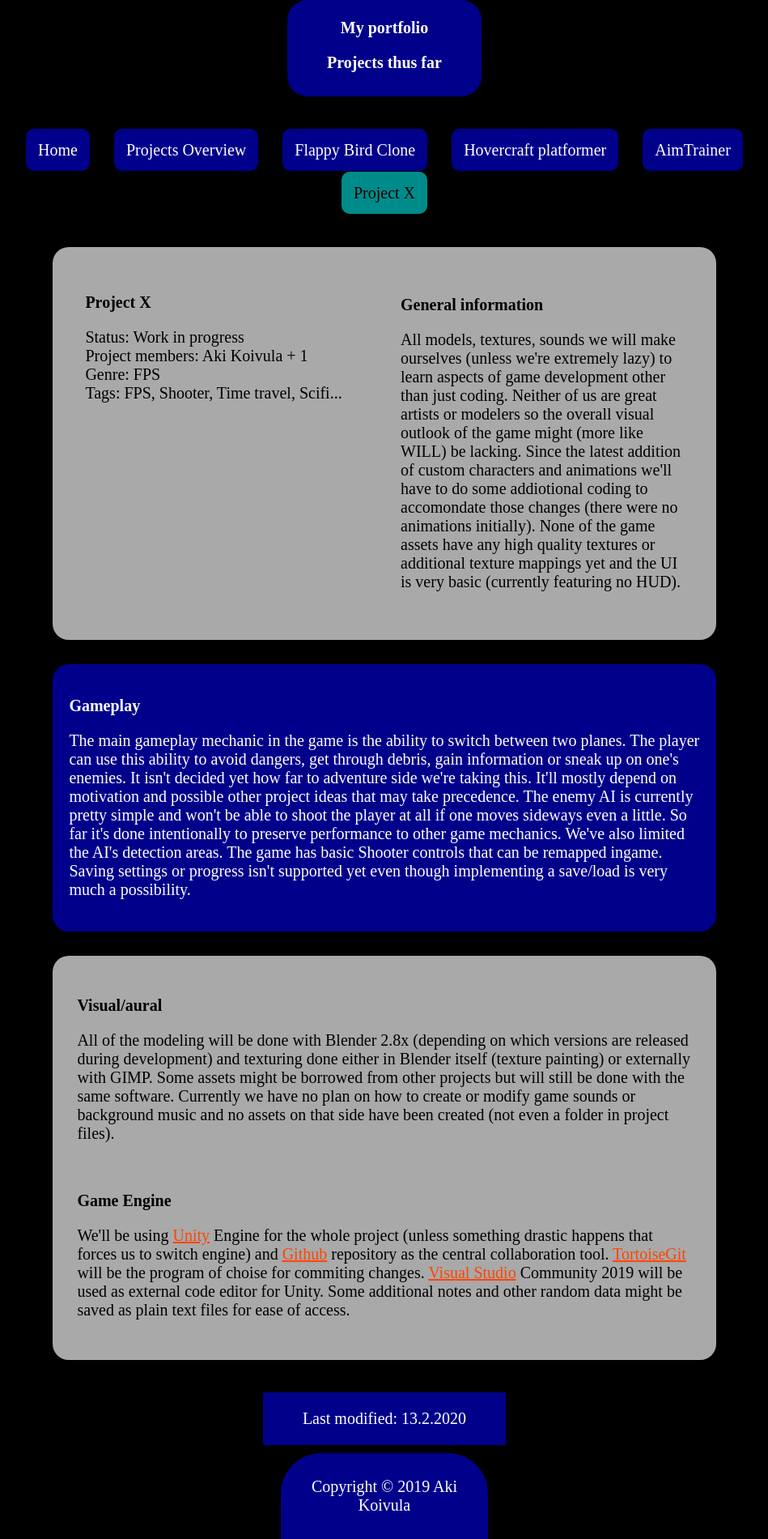
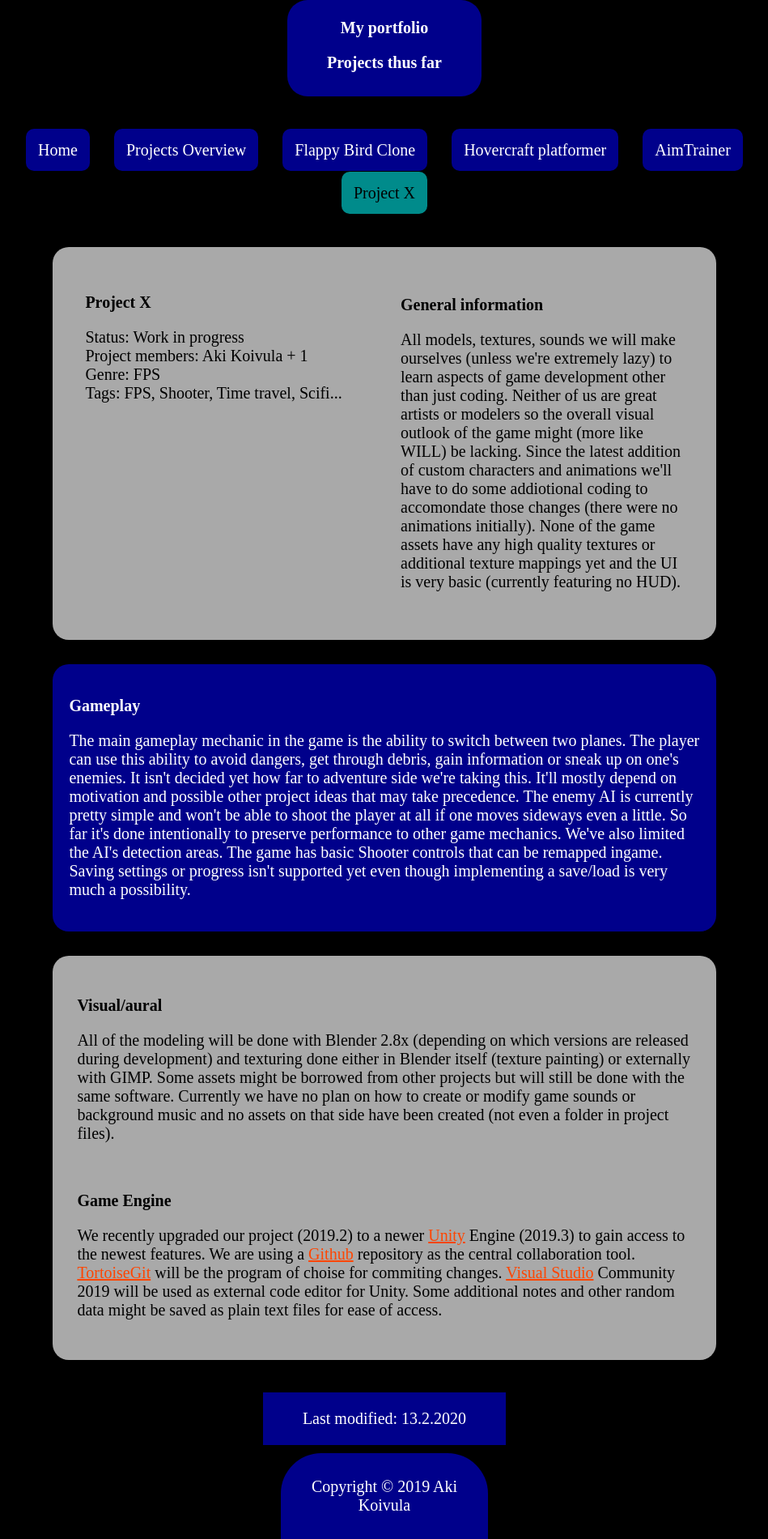
Before and after one commit to Thaelleth/Thaelleth.github.io, a Jekyll site: the page built from Project_X.html, in a window 1280 px wide. Shown: the whole page at 81% size, without its empty margins (165-1114 px from the left). Built offline with Jekyll 4.4.1, drawn with Linux system fonts in a browser that asks for light colours.

Commit message:
Updated the "Game engine" part of Project X to reflect the recent Engine upgrade

```diff
--- a/Project_X.html
+++ b/Project_X.html
@@ -33,7 +33,7 @@ layout: default
         </div>
         <div class="row">
             <h3> Game Engine </h3>
-            <p> We'll be using <a class="embedded_link" href="https://unity.com/" target="_blank"> Unity</a> Engine for the whole project (unless something drastic happens that forces us to switch engine) and <a class="embedded_link" href="https://github.com/" target="_blank"> Github</a> repository as the central collaboration tool. <a class="embedded_link" href="https://tortoisegit.org/" target="_blank"> TortoiseGit</a> will be the program of choise for commiting changes. <a class="embedded_link" href="https://visualstudio.microsoft.com/vs/" target="_blank"> Visual Studio</a> Community 2019 will be used as external code editor for Unity. Some additional notes and other random data might be saved as plain text files for ease of access.
+            <p> We recently upgraded our project (2019.2) to a newer <a class="embedded_link" href="https://unity.com/" target="_blank"> Unity</a> Engine (2019.3) to gain access to the newest features. We are using a <a class="embedded_link" href="https://github.com/" target="_blank"> Github</a> repository as the central collaboration tool. <a class="embedded_link" href="https://tortoisegit.org/" target="_blank"> TortoiseGit</a> will be the program of choise for commiting changes. <a class="embedded_link" href="https://visualstudio.microsoft.com/vs/" target="_blank"> Visual Studio</a> Community 2019 will be used as external code editor for Unity. Some additional notes and other random data might be saved as plain text files for ease of access.
             </p>
         </div>
     </div>
```
Also changed, not shown: 1 other file.
